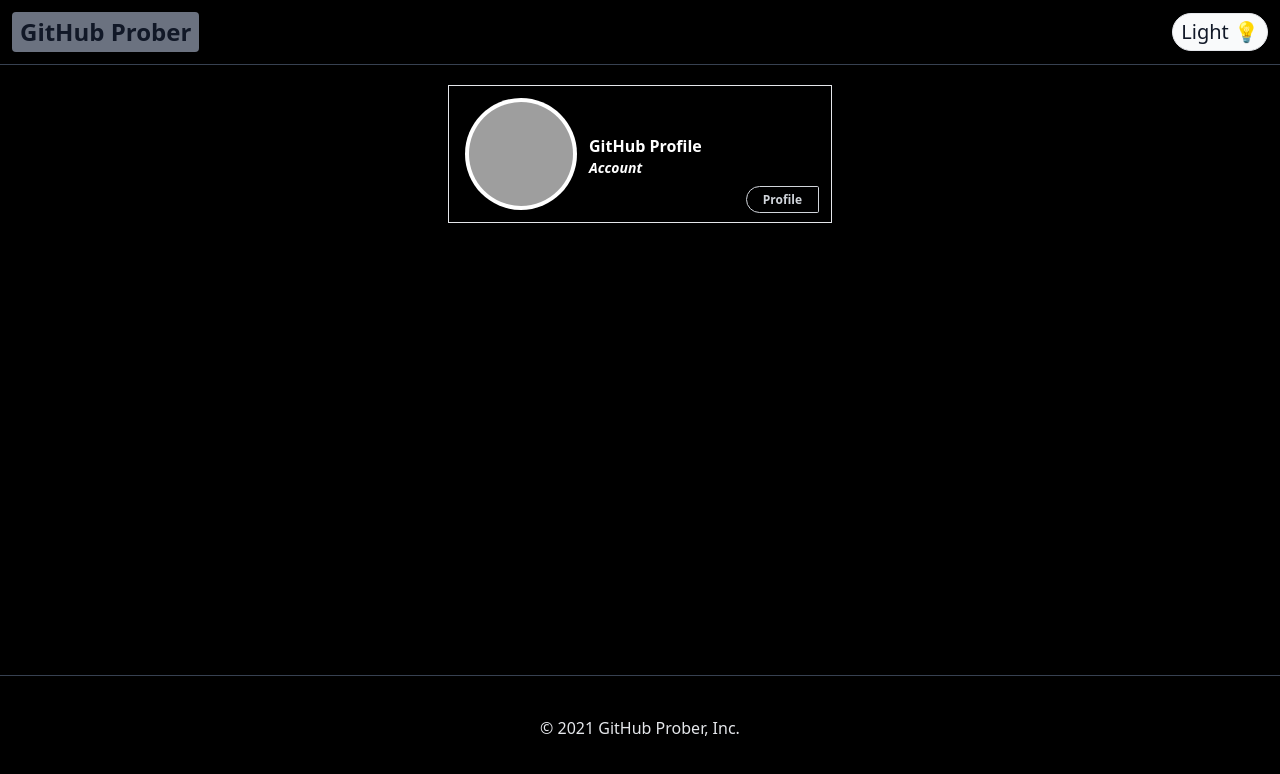
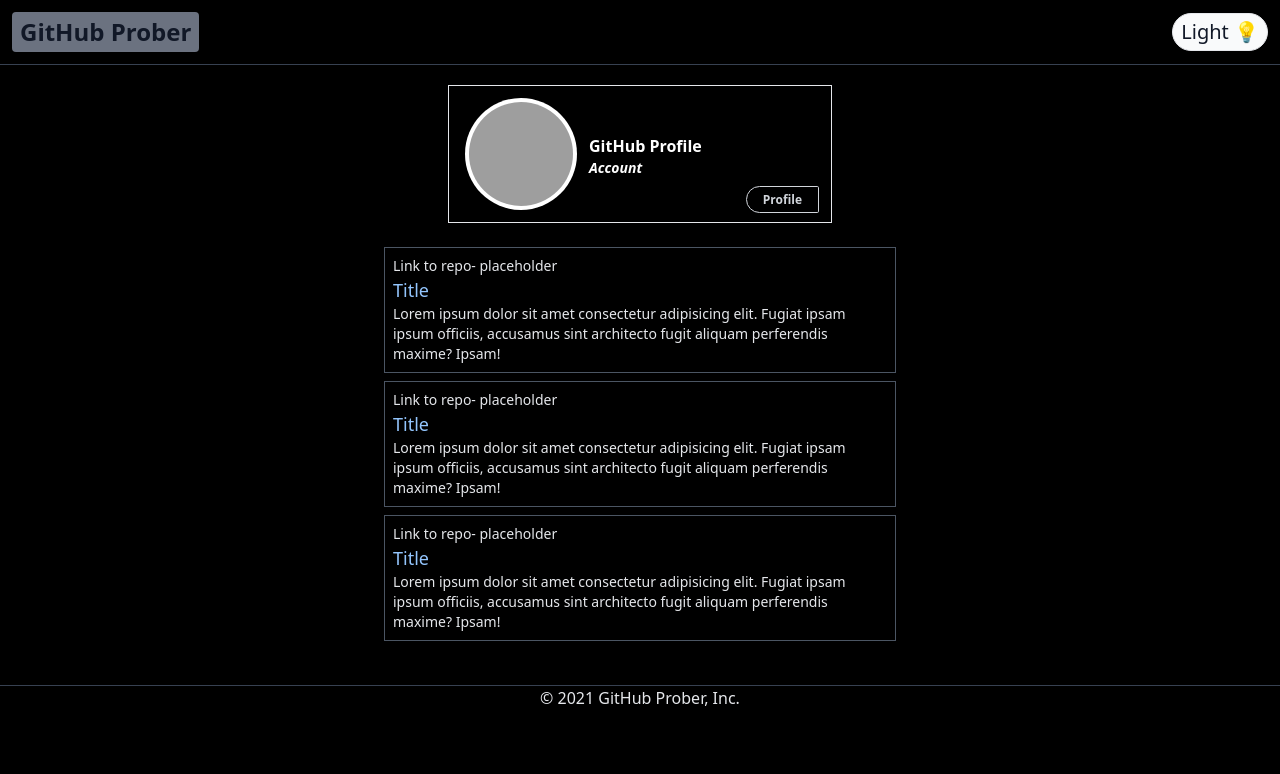
Before and after one commit to MagicPojska/github-prober, a React (Create React App) app: page / in a window 1280 px wide. Shown: the top 774 px of the page. Built offline with nearby package versions, Linux system fonts and the light colour scheme; grey boxes are pictures that could not be loaded.

Commit message:
Added placeholder results for displaying data

```diff
--- a/src/components/Footer.jsx
+++ b/src/components/Footer.jsx
@@ -1,6 +1,6 @@
 const Footer = () => {
     return (
-        <div className="absolute bottom-5 w-full text-center p-10 mt-10 border-t dark:border-gray-700 border-gray-200 ">
+        <div className="text-center p-15 mt-10 border-t dark:border-gray-700 border-gray-200 ">
             © 2021 GitHub Prober, Inc.
         </div>
     )
--- a/src/components/Navbar.jsx
+++ b/src/components/Navbar.jsx
@@ -10,7 +10,7 @@
                             GitHub Prober
                         </p>
                     </Link>
-                    <button type='button' onClick={() => setDarkTheme(!darkTheme)} className='text-xl dark:bg-gray-50 dark:text-gray-900 bg_white border rounded-full px-2 py-1 hover:shadow-lg'>
+                    <button type='button' onClick={() => setDarkTheme(!darkTheme)} className='text-xl dark:bg-gray-50 dark:text-gray-900 bg-white border rounded-full px-2 py-1 hover:shadow-lg'>
                         {darkTheme ? 'Light 💡' : 'Dark 🌙'}
                     </button>
                 </div>
--- a/src/components/Results.jsx
+++ b/src/components/Results.jsx
@@ -1,6 +1,7 @@
 const Results = () => {
     return (
-        <div class="border w-96 relative flex flex-col mx-auto shadow-lg m-5">
+        <>
+            <div class="border w-72 md:w-96 relative flex flex-col mx-auto shadow-lg m-5">
                 <div class="w-full flex m-3 ml-4 text-black dark:text-white">
                     <img class="w-28 h-28 p-1 bg-white rounded-full" src="https://images.unsplash.com/photo-1564865878688-9a244444042a?ixid=MnwxMjA3fDB8MHxwaG90by1wYWdlfHx8fGVufDB8fHx8&ixlib=rb-1.2.1&auto=format&fit=crop&w=1770&q=80" alt="" />
                     <div class="title mt-9 ml-3 font-bold flex flex-col">
@@ -9,9 +10,47 @@
                     </div>
                 </div>
                 <div class="absolute bottom-0 font-bold right-0 text-xs text-gray-900 dark:text-gray-300 space-x-0 my-3.5 mr-3">
-                <a class="border rounded-l-2xl rounded-r-sm border-gray-300 p-1 px-4 cursor-pointer hover:bg-gray-700 hover:text-white">Profile</a>
+                    <a href="https://github.com/MagicPojska" target="_blank" rel="noreferrer" class="border rounded-l-2xl rounded-r-sm border-gray-300 p-1 px-4 cursor-pointer hover:bg-gray-700 hover:text-white">Profile</a>
                 </div>
             </div>
+
+
+
+            <div className="sm:px-36 lg:px-96 py-1 flex flex-wrap justify-between space-y-6 lg:space-y-3">
+                <div className="border-solid border p-2 border-black dark:border-gray-600 w-full">
+                    <a href="https://www.github.com" target="_blank" rel="noreferrer">
+                        <p className="text-sm">Link to repo- placeholder</p>
+                        <p className="text-lg hover:underline dark:text-blue-300 text-blue-700  ">Title</p>
+                    </a>
+                    <p className='text-sm'>
+                        Lorem ipsum dolor sit amet consectetur adipisicing elit. Fugiat ipsam ipsum officiis, accusamus sint architecto fugit aliquam perferendis maxime? Ipsam!
+                    </p>
+                </div>
+            </div>
+            <div className="sm:px-36 lg:px-96 py-1 flex flex-wrap justify-between space-y-6 lg:space-y-3">
+                <div className="border-solid border p-2 border-black dark:border-gray-600 w-full">
+                    <a href="https://www.github.com" target="_blank" rel="noreferrer">
+                        <p className="text-sm">Link to repo- placeholder</p>
+                        <p className="text-lg hover:underline dark:text-blue-300 text-blue-700  ">Title</p>
+                    </a>
+                    <p className='text-sm'>
+                        Lorem ipsum dolor sit amet consectetur adipisicing elit. Fugiat ipsam ipsum officiis, accusamus sint architecto fugit aliquam perferendis maxime? Ipsam!
+                    </p>
+                </div>
+            </div>
+            <div className="sm:px-36 lg:px-96 py-1 flex flex-wrap justify-between space-y-6 lg:space-y-3">
+                <div className="border-solid border p-2 border-black dark:border-gray-600 w-full">
+                    <a href="https://www.github.com" target="_blank" rel="noreferrer">
+                        <p className="text-sm">Link to repo- placeholder</p>
+                        <p className="text-lg hover:underline dark:text-blue-300 text-blue-700  ">Title</p>
+                    </a>
+                    <p className='text-sm'>
+                        Lorem ipsum dolor sit amet consectetur adipisicing elit. Fugiat ipsam ipsum officiis, accusamus sint architecto fugit aliquam perferendis maxime? Ipsam!
+                    </p>
+                </div>
+            </div>
+
+        </>
     )
 }
 
```
Lines whose indentation alone changed are shown as unchanged.
